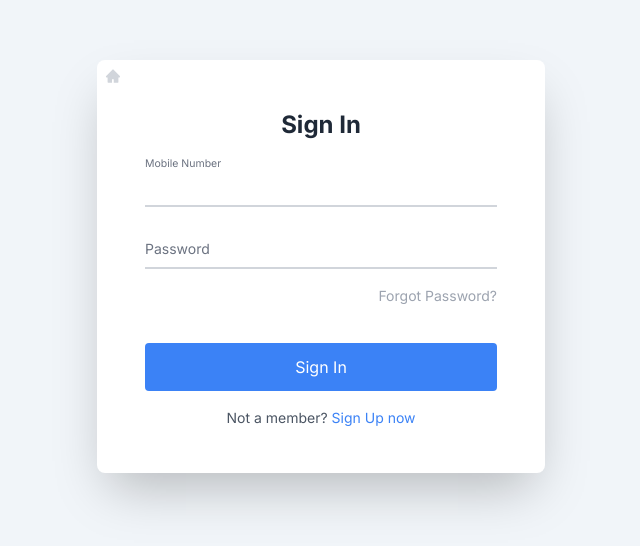
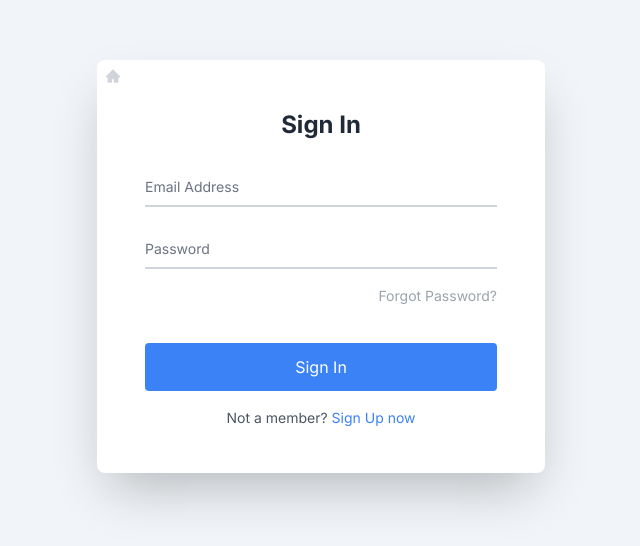
Before and after one commit to Rono-Koushique/repliq-ecom, a Next.js app: page /auth/login in a window 1280 px wide. Shown: the part 134-680 px from the top of the page, without its empty margins (319-959 px from the left). Built offline with nearby package versions, Linux system fonts and the light colour scheme.

Commit message:
login functionality

```diff
--- a/src/app/(layout1)/_components/header.tsx
+++ b/src/app/(layout1)/_components/header.tsx
@@ -1,10 +1,15 @@
+"use client";
 import CartButton from "@/app/(layout1)/_components/cartBtn";
 import Link from "next/link";
 import React from "react";
+import UserBox from "./userBox";
+import SigninBtn from "./signinBtn";
+import { useSession } from "next-auth/react";
 
 type Props = {};
 
 export default function Header({}: Props) {
+    const { data: session } = useSession();
     return (
         <nav className="grid grid-cols-3 px-20 py-4 h-20 bg-white/80 backdrop-blur-xl sticky z-20 top-0 shadow-lg">
             <div className="my-auto">
@@ -24,12 +29,11 @@ export default function Header({}: Props) {
             </div>
             <div className="flex gap-3 items-center ml-auto">
                 <CartButton />
-                <Link
-                    href="/auth/login"
-                    className="bg-blue-500 hover:bg-blue-600 active:bg-blue-400 px-6 py-2.5 text-white rounded-full transition duration-200 ease-in-out"
-                >
-                    Sign In
-                </Link>
+                {session?.user ? (
+                    <UserBox user={session.user} />
+                ) : (
+                    <SigninBtn />
+                )}
             </div>
         </nav>
     );
--- a/src/app/(layout1)/_components/productCard.tsx
+++ b/src/app/(layout1)/_components/productCard.tsx
@@ -15,7 +15,7 @@ export default function ProductCard({ product }: Props) {
             <div className="mx-auto">
                 <Link href={`/product/${id}`}>
                     <Image
-                        className="object-contain w-full h-[200px]"
+                        className="object-contain h-[200px]"
                         src={images[0]}
                         width={200}
                         height={200}
--- /dev/null
+++ b/src/app/(layout1)/_components/signinBtn.tsx
@@ -0,0 +1,15 @@
+import React from "react";
+import Link from "next/link";
+
+type Props = {};
+
+export default function SigninBtn({}: Props) {
+    return (
+        <Link
+            href="/auth/login"
+            className="bg-blue-500 hover:bg-blue-600 active:bg-blue-400 px-6 py-2.5 text-white rounded-full transition duration-200 ease-in-out"
+        >
+            Sign In
+        </Link>
+    );
+}
--- /dev/null
+++ b/src/app/(layout1)/_components/userBox.tsx
@@ -0,0 +1,10 @@
+import { User } from "@/types/auth";
+import React from "react";
+
+type Props = {
+    user: User;
+};
+
+export default function UserBox({ user }: Props) {
+    return <div>{user.email}</div>;
+}
--- a/src/app/(layout2)/auth/login/loginForm.tsx
+++ b/src/app/(layout2)/auth/login/loginForm.tsx
@@ -2,9 +2,10 @@
 import Link from "next/link";
 import React, { ReactElement } from "react";
 import HomeBtn from "../_components/homeBtn";
+import { signIn } from "next-auth/react";
 
 type FormData = {
-    mobileNumber: string;
+    email: string;
     password: string;
 };
 
@@ -12,9 +13,11 @@ type Props = {};
 
 export default function LoginForm({}: Props) {
     const [formData, setFormData] = React.useState<FormData>({
-        mobileNumber: "",
+        email: "",
         password: "",
     });
+
+    const [emailInvalid, setEmailInvalid] = React.useState<boolean>(false);
 
     const handleChange = (event: React.ChangeEvent<HTMLInputElement>) => {
         setFormData((prev) => ({
@@ -23,46 +26,68 @@ export default function LoginForm({}: Props) {
         }));
     };
 
-    const mobileNumberInvalid =
-        formData.mobileNumber !== "" &&
-        !/^(?:\+88|88)?(01[2-9]\d{8})$/.test(formData.mobileNumber);
+    const handleSubmit = async (event: React.FormEvent<HTMLFormElement>) => {
+        event.preventDefault();
+        await signIn("credentials", {
+            email: formData.email,
+            password: formData.password,
+            redirect: true,
+            callbackUrl: "/",
+        });
+    };
+
+    React.useEffect(() => {
+        setEmailInvalid(
+            formData.email !== "" &&
+                !/^([a-zA-Z0-9_\-\.]+)@([a-zA-Z0-9_\-]+)(\.[a-zA-Z]{2,5}){1,2}$/.test(
+                    formData.email
+                )
+        );
+    }, [formData]);
+
+    // const mobileNumberInvalid =
+    //     formData.mobileNumber !== "" &&
+    //     !/^(?:\+88|88)?(01[2-9]\d{8})$/.test(formData.mobileNumber);
 
     return (
-        <div className="bg-white rounded-lg px-12 py-12 w-full max-w-md shadow-2xl relative z-30 overflow-hidden">
+        <form
+            className="bg-white rounded-lg px-12 py-12 w-full max-w-md shadow-2xl relative z-30 overflow-hidden"
+            onSubmit={handleSubmit}
+        >
             <HomeBtn />
             <div className="flex flex-col items-center">
                 <h1 className="text-2xl font-bold leading-snug text-gray-800">
                     Sign In
                 </h1>
-                <form className="w-full flex flex-col gap-5 mt-6">
+                <div className="w-full flex flex-col gap-5 mt-6">
                     <div className="relative z-0">
                         <input
                             type="text"
-                            id="mobileNumber"
-                            className={`block py-2.5 px-0 w-full text-sm text-gray-900 bg-transparent border-0 border-b-2 border-gray-300 appearance-none focus:outline-none focus:ring-0 ${
-                                mobileNumberInvalid
+                            id="email"
+                            className={`block py-2.5 px-0 w-full text-sm text-gray-900 bg-transparent border-0 border-b-2 border-gray-300 appearance-none peer focus:outline-none focus:ring-0 ${
+                                emailInvalid
                                     ? "border-red-600 focus:border-red-600"
                                     : "border-blue-600 focus:border-blue-600"
                             }`}
                             placeholder=" "
-                            value={formData.mobileNumber}
+                            value={formData.email}
                             onChange={handleChange}
                         />
                         <label
-                            htmlFor="mobile-number"
-                            className="absolute text-sm text-gray-500 duration-300 transform -translate-y-6 scale-75 top-3 z-10 origin-[0] peer-focus:left-0 peer-focus:text-blue-600  peer-placeholder-shown:scale-100 peer-placeholder-shown:translate-y-0 peer-focus:scale-75 peer-focus:-translate-y-6"
+                            htmlFor="email"
+                            className="absolute text-sm text-gray-500 duration-300 transform -translate-y-6 scale-75 top-3 -z-10 origin-[0] peer-focus:left-0 peer-focus:text-blue-600  peer-placeholder-shown:scale-100 peer-placeholder-shown:translate-y-0 peer-focus:scale-75 peer-focus:-translate-y-6"
                         >
-                            Mobile Number
+                            Email Address
                         </label>
-                        {mobileNumberInvalid && (
+                        {emailInvalid && (
                             <p className="text-sm text-red-500">
-                                * mobile number is invalid
+                                * Email Address is invalid
                             </p>
                         )}
                     </div>
                     <div className="relative z-0">
                         <input
-                            type="text"
+                            type="password"
                             id="password"
                             className="block py-2.5 px-0 w-full text-sm text-gray-900 bg-transparent border-0 border-b-2 border-gray-300 appearance-none focus:outline-none focus:ring-0 focus:border-blue-600 peer"
                             placeholder=" "
@@ -83,7 +108,10 @@ export default function LoginForm({}: Props) {
                         Forgot Password?
                     </Link>
                     <div className="mt-5">
-                        <button className="bg-blue-500 hover:bg-blue-600 active:bg-blue-400 py-3 text-white w-full rounded transition duration-200 ease-in-out">
+                        <button
+                            type="submit"
+                            className="bg-blue-500 hover:bg-blue-600 active:bg-blue-400 py-3 text-white w-full rounded transition duration-200 ease-in-out"
+                        >
                             Sign In
                         </button>
                     </div>
@@ -98,8 +126,8 @@ export default function LoginForm({}: Props) {
                             </Link>
                         </p>
                     </div>
-                </form>
+                </div>
             </div>
-        </div>
+        </form>
     );
 }
--- a/src/app/api/auth/[...nextauth]/route.ts
+++ b/src/app/api/auth/[...nextauth]/route.ts
@@ -35,6 +35,10 @@ const handler = NextAuth({
             },
         }),
     ],
+    pages: {
+        signIn: "/auth/login",
+    },
+    secret: process.env.AUTH_SECRET,
 });
 
 export { handler as GET, handler as POST };
--- a/src/types/auth.d.ts
+++ /dev/null
@@ -1,4 +0,0 @@
-export type User = {
-    mobileNumber: string;
-    password: string;
-};
--- /dev/null
+++ b/src/types/auth.ts
@@ -0,0 +1,7 @@
+export type User = {
+    email: string;
+};
+
+export type AuthUser = User & {
+    password: string;
+};
```
Also changed, not shown: src/types/next-auth.d.ts (+8 -10 lines).
